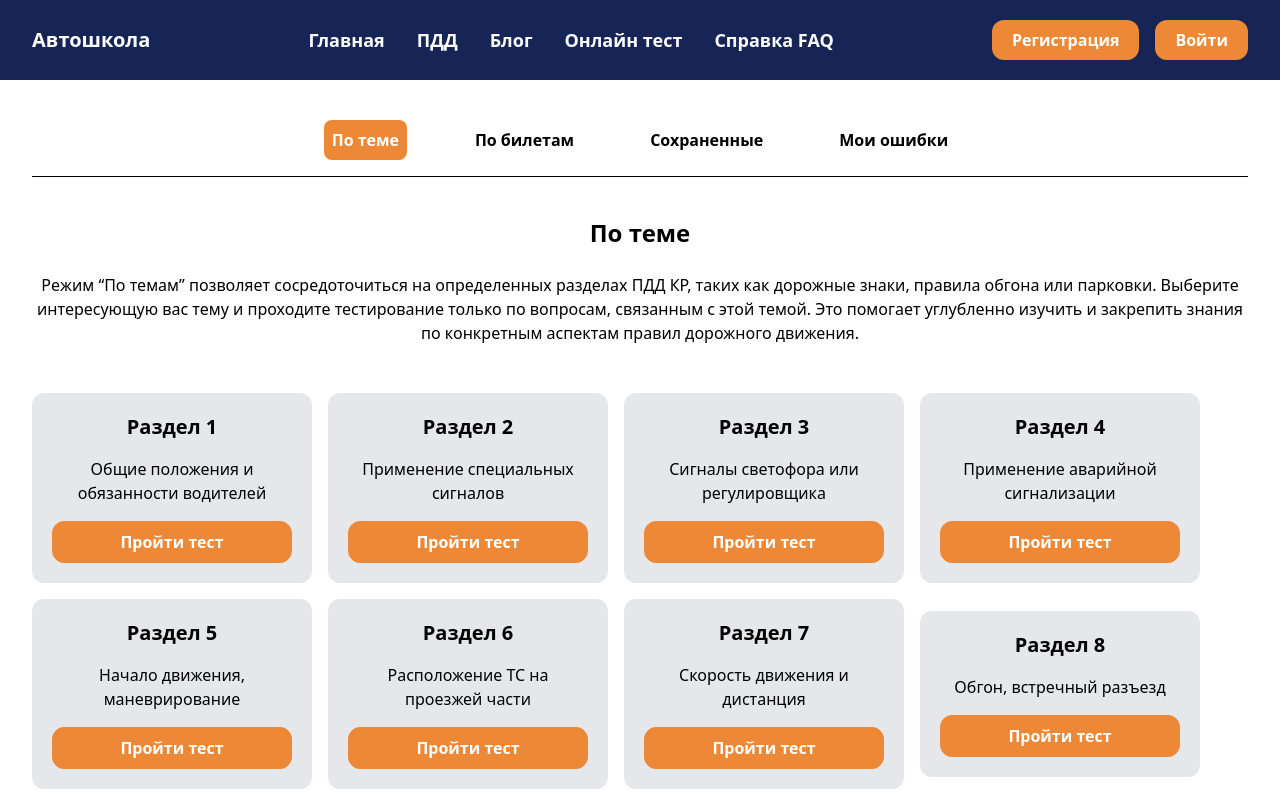
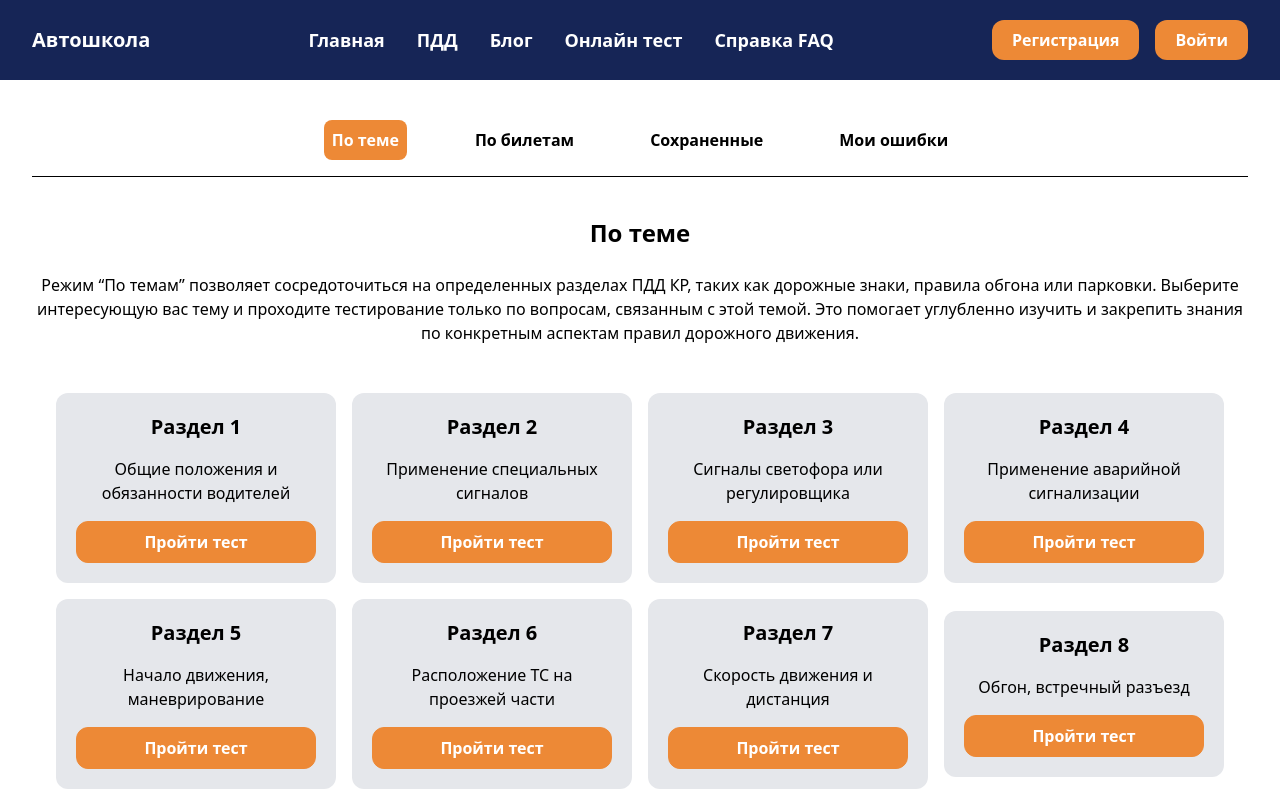
Before and after one commit to TikhonovIvan/pdd-2025, a website: page сategories-test.html in a window 1280 px wide. Shown: the top 800 px of the page. Drawn offline with nearby package versions, Linux system fonts and the light colour scheme.

Commit message:
commit 9

```diff
--- a/сategories-test.html
+++ b/сategories-test.html
@@ -187,9 +187,9 @@
         ]
     }"
                      x-show="activeTab === 'theme'"
-                     class="flex flex-wrap items-center gap-6 lg:gap-4"
+                     class="flex flex-wrap items-center justify-center gap-6 lg:gap-4"
                 >
-                    <div class="flex flex-col items-center gap-4 text-center mb-8">
+                    <div class="flex flex-col items-center   gap-4 text-center mb-8">
                         <h3 class="text-2xl font-semibold mb-2">По теме</h3>
                         <p>Режим “По темам” позволяет сосредоточиться на определенных разделах ПДД КР, таких как дорожные знаки, правила обгона или парковки. Выберите интересующую вас тему и проходите тестирование только по вопросам, связанным с этой темой. Это помогает углубленно изучить и закрепить знания по конкретным аспектам правил дорожного движения.</p>
                     </div>
```
